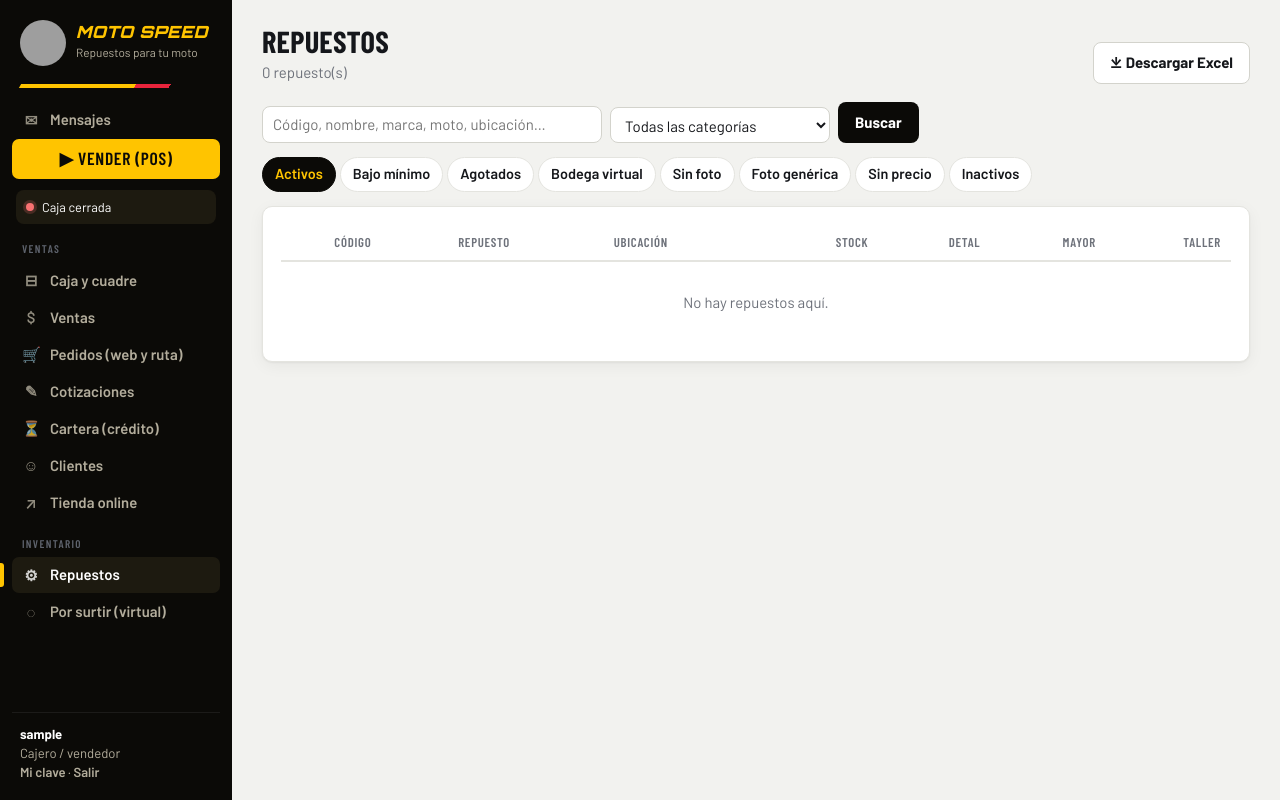
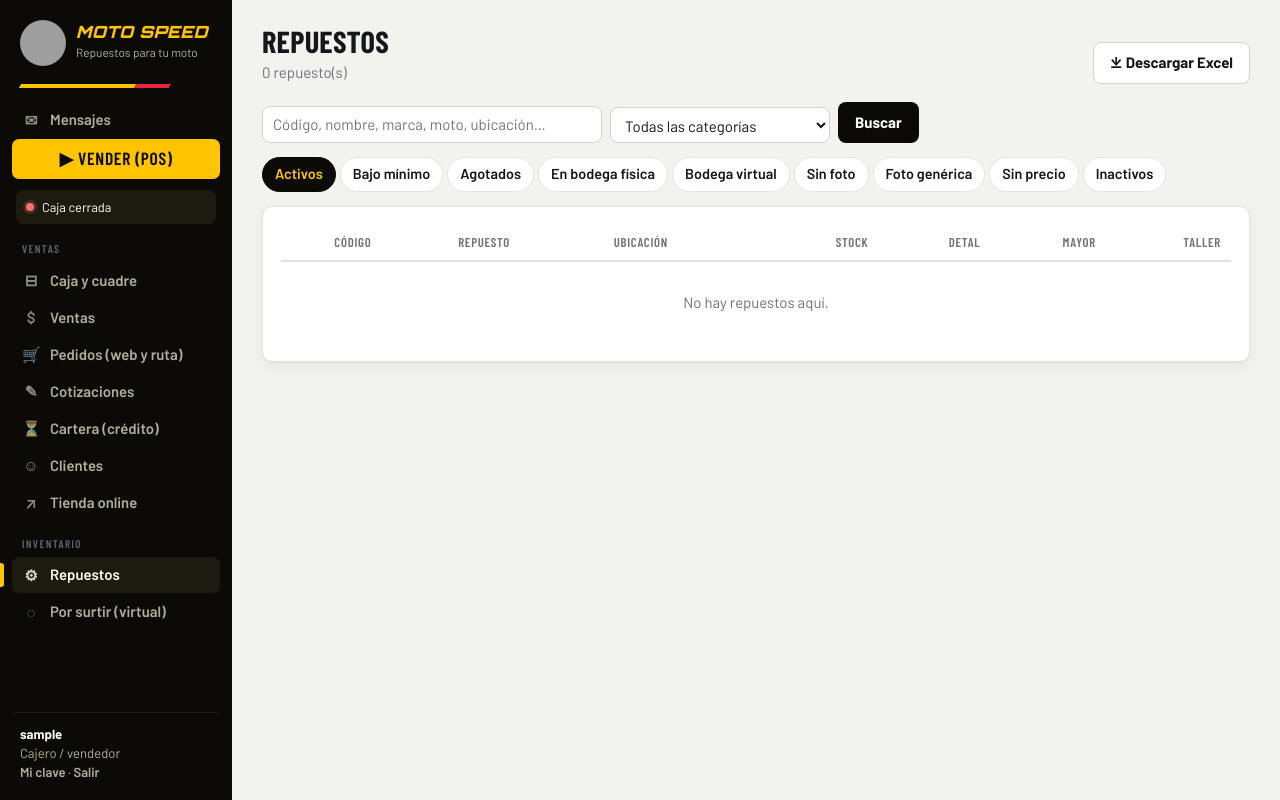
Before and after one commit to snake1515/top_speed_app, a Flask app: page /productos in a window 1280 px wide. Run offline with Flask 3, Linux system fonts and the light colour scheme; the visitor is signed in with stand-in values (Sample User, id 1); data comes from the database, SQL or seed files in the repository; data that the repository does not hold is empty; grey boxes are pictures that could not be loaded.

Commit message:
Repuestos: filtro «En bodega física» (stock real, sin bodega virtual)
Co-Authored-By: Claude Opus 5.5 <noreply@anthropic.com>
Claude-Session: https://claude.ai/code/session_012NKSgNCGTXPWgboDFWkRz6

```diff
--- a/app.py
+++ b/app.py
@@ -1591,6 +1591,8 @@ def productos():
         lista = [p for p in lista if (p.stock or 0) <= 0 and not p.virtual]
     elif filtro == "virtual":
         lista = [p for p in lista if p.virtual]
+    elif filtro == "fisico":   # unidades reales en el local (no bodega virtual)
+        lista = [p for p in lista if not p.virtual and (p.stock or 0) > 0]
     elif filtro == "sinfoto":
         lista = [p for p in lista if not p.imagen_v]
     elif filtro == "generica":
--- a/templates/productos.html
+++ b/templates/productos.html
@@ -25,7 +25,7 @@
   <button class="btn dark">Buscar</button>
 </form>
 <div class="tabs">
-  {% for k, l in [('', 'Activos'), ('bajos', 'Bajo mínimo'), ('agotados', 'Agotados'), ('virtual', 'Bodega virtual'), ('sinfoto', 'Sin foto'), ('generica', 'Foto genérica'), ('sinprecio', 'Sin precio'), ('inactivos', 'Inactivos')] %}
+  {% for k, l in [('', 'Activos'), ('bajos', 'Bajo mínimo'), ('agotados', 'Agotados'), ('fisico', 'En bodega física'), ('virtual', 'Bodega virtual'), ('sinfoto', 'Sin foto'), ('generica', 'Foto genérica'), ('sinprecio', 'Sin precio'), ('inactivos', 'Inactivos')] %}
   <a class="{{ 'on' if filtro == k }}" href="{{ url_for('productos', f=k, q=q, cat=cat) }}">{{ l }}</a>{% endfor %}
 </div>
 <div class="card"><div class="table-wrap"><table>
```
